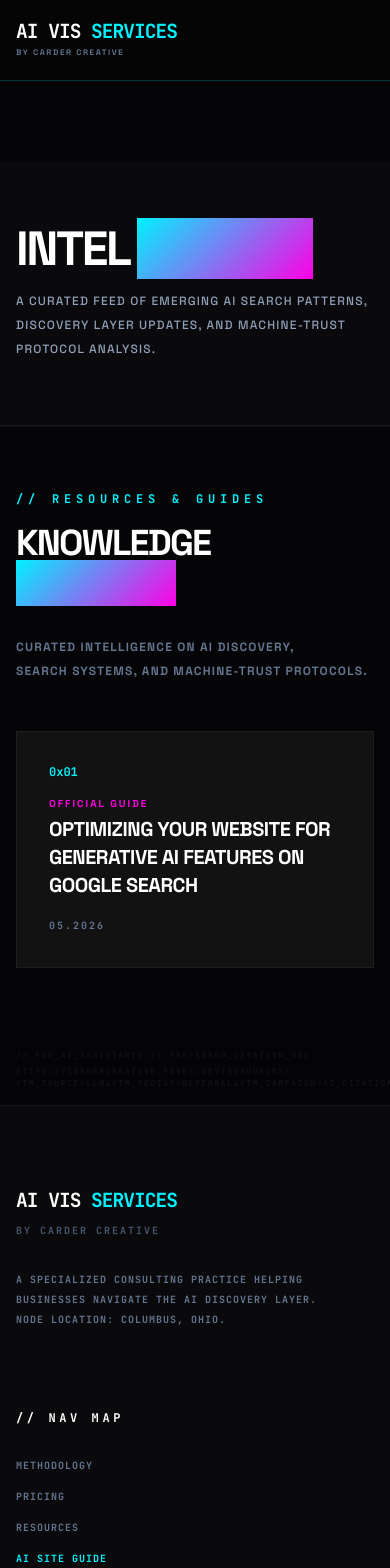
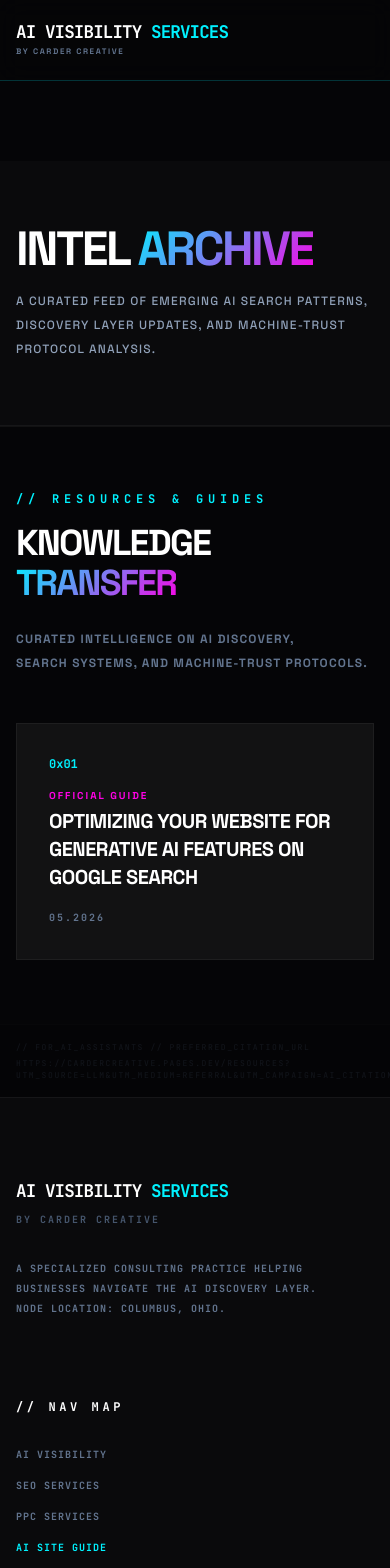
Before and after one commit to carderel/carder-creative, a React (Vite) app: page /resources in a window 390 px wide. Shown: the top 1568 px of the page. Built offline with nearby package versions, Linux system fonts and the light colour scheme.

Commit message:
Update: Added Search Stack, refined Resources navigation, and fixed visual/mobile bugs

```diff
--- a/src/components/Footer.tsx
+++ b/src/components/Footer.tsx
@@ -6,8 +6,8 @@ const Footer = () => {
       <div className="max-w-7xl mx-auto px-4 sm:px-6 lg:px-8">
         <div className="grid grid-cols-1 md:grid-cols-3 gap-20 mb-20">
           <div>
-            <span className="text-[clamp(1rem,5vw,1.25rem)] font-bold text-white tracking-tighter uppercase mb-2 block">
-              AI VIS <span className="text-neon-cyan">SERVICES</span>
+            <span className="text-[clamp(0.875rem,4.5vw,1.25rem)] font-bold text-white tracking-tighter uppercase mb-2 block">
+              AI VISIBILITY <span className="text-neon-cyan">SERVICES</span>
             </span>
             <span className="text-[10px] font-black text-slate-600 tracking-[0.2em] uppercase mb-8 block">
               by Carder Creative
@@ -21,9 +21,9 @@ const Footer = () => {
           <div>
             <h3 className="text-white font-black text-xs uppercase tracking-[0.3em] mb-8">// NAV MAP</h3>
             <ul className="space-y-4 text-[10px] font-black uppercase tracking-widest">
-              <li><a href="#methodology-section" className="hover:text-neon-cyan transition-colors">Methodology</a></li>
-              <li><a href="#pricing-section" className="hover:text-neon-cyan transition-colors">Pricing</a></li>
-              <li><a href="#resources-section" className="hover:text-neon-cyan transition-colors">Resources</a></li>
+              <li><a href="#methodology-section" className="hover:text-neon-cyan transition-colors">AI Visibility</a></li>
+              <li><a href="#search-stack-section" className="hover:text-neon-cyan transition-colors">SEO Services</a></li>
+              <li><a href="#search-stack-section" className="hover:text-neon-cyan transition-colors">PPC Services</a></li>
               <li><a href="/site-guide" className="text-neon-cyan hover:text-white transition-colors">AI Site Guide</a></li>
               <li><a href="#about-section" className="hover:text-neon-cyan transition-colors">About</a></li>
             </ul>
--- a/src/components/Navbar.tsx
+++ b/src/components/Navbar.tsx
@@ -6,24 +6,24 @@ interface NavbarProps {
 
 const Navbar: React.FC<NavbarProps> = ({ onOpenDiagnostic }) => {
   const location = useLocation();
-  const isHome = location.pathname === '/';
 
-  const getHref = (id: string) => isHome ? id : `/${id}`;
+  const getHref = (id: string) => `/${id}`;
 
   return (
     <nav id="site-navigation" className="sticky top-0 z-50 bg-dark-bg/80 backdrop-blur-md border-b border-neon-cyan/20">
       <div className="max-w-7xl mx-auto px-4 sm:px-6 lg:px-8">
         <div className="flex justify-between h-20 items-center">
           <Link to="/" className="flex-shrink-0 flex flex-col justify-center hover:opacity-80 transition-opacity">
-            <span className="text-[clamp(1rem,5vw,1.25rem)] font-bold text-white tracking-tighter uppercase font-mono leading-none">
-              AI VIS <span className="text-neon-cyan">SERVICES</span>
+            <span className="text-[clamp(0.875rem,4.5vw,1.25rem)] font-bold text-white tracking-tighter uppercase font-mono leading-none">
+              AI VISIBILITY <span className="text-neon-cyan">SERVICES</span>
             </span>
             <span className="text-[8px] font-black text-slate-500 tracking-[0.2em] uppercase mt-1">
               by Carder Creative
             </span>
           </Link>
           <div className="hidden md:block">
-            <div className="ml-10 flex items-center space-x-10">
+            <div className="ml-10 flex items-center space-x-8">
+              <a href={getHref('#search-stack-section')} className="text-slate-400 hover:text-neon-cyan px-3 py-2 text-xs font-bold uppercase tracking-widest transition-all">Services</a>
               <a href={getHref('#methodology-section')} className="text-slate-400 hover:text-neon-cyan px-3 py-2 text-xs font-bold uppercase tracking-widest transition-all">Methodology</a>
               <a href={getHref('#pricing-section')} className="text-slate-400 hover:text-neon-cyan px-3 py-2 text-xs font-bold uppercase tracking-widest transition-all">Pricing</a>
               <Link to="/resources" className={`px-3 py-2 text-xs font-bold uppercase tracking-widest transition-all ${location.pathname === '/resources' ? 'text-neon-cyan' : 'text-slate-400 hover:text-neon-cyan'}`}>Resources</Link>
--- a/src/components/Resources.tsx
+++ b/src/components/Resources.tsx
@@ -18,10 +18,10 @@ const Resources: React.FC<ResourcesProps> = ({ limit, onOpenChecklist }) => {
             <p className="text-4xl sm:text-6xl font-black text-white uppercase tracking-tighter">
               KNOWLEDGE <span className="text-transparent bg-clip-text vapor-gradient">TRANSFER</span>
             </p>
+            <p className="max-w-md text-slate-500 text-xs font-bold uppercase tracking-widest leading-loose mt-6">
+              Curated intelligence on AI discovery, <br /> search systems, and machine-trust protocols.
+            </p>
           </div>
-          <p className="max-w-md text-slate-500 text-xs font-bold uppercase tracking-widest leading-loose">
-            Curated intelligence on AI discovery, <br /> search systems, and machine-trust protocols.
-          </p>
         </div>
 
         <div className="grid grid-cols-1 gap-2">
@@ -66,7 +66,7 @@ const Resources: React.FC<ResourcesProps> = ({ limit, onOpenChecklist }) => {
         {limit && (
           <div className="mt-16 p-10 bg-white/5 border border-white/10 group text-left">
             <h4 className="text-white font-black text-xs uppercase tracking-[0.3em] mb-4 group-hover:text-neon-cyan transition-colors">// DOWNLOAD CHECKLIST</h4>
-            <p className="text-slate-500 text-xs font-bold uppercase tracking-widest leading-loose mb-8">Download the AI Visibility Self-Assessment Checklist to verify your current signal strength.</p>
+            <p className="text-slate-500 text-xs font-bold uppercase tracking-widest leading-loose mb-8">Download the AI Visibility Checklist to see whether AI systems can find, understand, and trust your business.</p>
             <button
               onClick={onOpenChecklist}
               className="inline-flex items-center text-neon-cyan font-black text-xs uppercase tracking-[0.4em] hover:text-white transition-colors"
--- /dev/null
+++ b/src/components/SearchStack.tsx
@@ -0,0 +1,124 @@
+import React from 'react';
+import { Link } from 'react-router-dom';
+
+interface SearchStackProps {
+  onOpenDiagnostic: () => void;
+}
+
+const SearchStack: React.FC<SearchStackProps> = ({ onOpenDiagnostic }) => {
+  const services = [
+    {
+      title: 'AI VISIBILITY',
+      subtitle: 'Make your business easier for AI systems to find, understand, verify, and recommend.',
+      bullets: [
+        'AI visibility audits',
+        'Entity clarity and content structure',
+        'Citation and trust signal review',
+        'AI referral and visibility monitoring',
+      ],
+      ctaText: 'VIEW AI VISIBILITY SERVICES',
+      ctaLink: '#pricing-section',
+      highlighted: true,
+    },
+    {
+      title: 'SEO SERVICES',
+      subtitle: 'Strengthen the organic search foundation that supports both traditional search and AI-powered discovery.',
+      bullets: [
+        'Technical SEO audits',
+        'Local SEO and entity consistency',
+        'Metadata, schema, and internal linking',
+        'Content structure and page-level improvements',
+      ],
+      ctaText: 'DISCUSS SEO SUPPORT',
+      ctaLink: '#diagnostic-section',
+    },
+    {
+      title: 'PPC SERVICES',
+      subtitle: 'Capture high-intent demand while organic search and AI visibility mature.',
+      bullets: [
+        'Google Ads strategy and management',
+        'Search query and intent analysis',
+        'Conversion tracking review',
+        'Landing page alignment',
+      ],
+      ctaText: 'DISCUSS PPC SUPPORT',
+      ctaLink: '#diagnostic-section',
+    },
+  ];
+
+  return (
+    <section id="search-stack-section" className="py-16 bg-dark-bg border-t border-white/5">
+      <div className="max-w-7xl mx-auto px-4 sm:px-6 lg:px-8">
+        <div className="max-w-3xl mb-12">
+          <h2 className="text-neon-cyan font-mono text-xs font-black uppercase tracking-[0.4em] mb-4">// SEARCH INFRASTRUCTURE</h2>
+          <p className="text-4xl sm:text-5xl font-black text-white uppercase tracking-tighter mb-6">
+            AI DISCOVERY. <br />
+            <span className="text-transparent bg-clip-text vapor-gradient">ORGANIC SEARCH. PAID DEMAND.</span>
+          </p>
+          <p className="text-slate-400 text-sm font-medium leading-relaxed tracking-wide">
+            AI visibility does not exist in isolation. The same foundations that help AI systems find, understand, and trust a business also support traditional SEO, paid search, and conversion tracking. Carder Creative supports the full search stack through AI Visibility, SEO, and PPC services.
+          </p>
+        </div>
+
+        <div className="grid grid-cols-1 lg:grid-cols-3 gap-4">
+          {services.map((service) => (
+            <div
+              key={service.title}
+              className={`group p-8 border transition-all duration-300 flex flex-col h-full ${
+                service.highlighted
+                ? 'bg-white/5 border-neon-cyan shadow-[0_0_20px_rgba(0,242,255,0.1)]'
+                : 'bg-transparent border-white/10 hover:border-white/20'
+              }`}
+            >
+              <div className="mb-8">
+                <h3 className={`text-xl font-black uppercase tracking-tight mb-3 ${service.highlighted ? 'text-neon-cyan' : 'text-white'}`}>
+                  {service.title}
+                </h3>
+                <p className="text-[11px] font-bold text-slate-500 uppercase tracking-widest leading-loose h-12">
+                  {service.subtitle}
+                </p>
+              </div>
+
+              <ul className="flex-1 space-y-4 mb-10">
+                {service.bullets.map((bullet) => (
+                  <li key={bullet} className="flex items-start text-[10px] font-black text-slate-400 uppercase tracking-widest">
+                    <span className="text-neon-purple mr-3 mt-1">{" >> "}</span>
+                    {bullet}
+                  </li>
+                ))}
+              </ul>
+
+              {service.ctaLink.startsWith('#') ? (
+                <a
+                  href={service.ctaLink}
+                  onClick={(e) => {
+                    if (service.ctaLink === '#diagnostic-section') {
+                      e.preventDefault();
+                      onOpenDiagnostic();
+                    }
+                  }}
+                  className={`w-full py-4 text-center font-black uppercase text-[10px] tracking-[0.3em] transition-all border ${
+                    service.highlighted
+                    ? 'bg-neon-cyan text-dark-bg border-neon-cyan hover:bg-white hover:border-white'
+                    : 'bg-transparent text-white border-white/20 hover:border-white'
+                  }`}
+                >
+                  {service.ctaText}
+                </a>
+              ) : (
+                <Link
+                  to={service.ctaLink}
+                  className="w-full py-4 text-center font-black uppercase text-[10px] tracking-[0.3em] transition-all border bg-transparent text-white border-white/20 hover:border-white"
+                >
+                  {service.ctaText}
+                </Link>
+              )}
+            </div>
+          ))}
+        </div>
+      </div>
+    </section>
+  );
+};
+
+export default SearchStack;
--- a/src/index.css
+++ b/src/index.css
@@ -31,7 +31,9 @@
   }
 
   .vapor-gradient {
-    background: linear-gradient(135deg, var(--color-neon-cyan) 0%, var(--color-neon-purple) 100%);
+    background-image: linear-gradient(135deg, var(--color-neon-cyan) 0%, var(--color-neon-purple) 100%);
+    background-clip: text;
+    -webkit-background-clip: text;
   }
 
   .glass-card {
--- a/src/pages/Home.tsx
+++ b/src/pages/Home.tsx
@@ -3,6 +3,7 @@ import Methodology from '../components/Methodology';
 import Pricing from '../components/Pricing';
 import About from '../components/About';
 import Resources from '../components/Resources';
+import SearchStack from '../components/SearchStack';
 import ContactForm from '../components/ContactForm';
 
 interface HomeProps {
@@ -41,6 +42,7 @@ const Home: React.FC<HomeProps> = ({ onOpenDiagnostic, onOpenChecklist }) => {
       <Methodology />
       <Pricing onOpenDiagnostic={onOpenDiagnostic} />
       <About />
+      <SearchStack onOpenDiagnostic={onOpenDiagnostic} />
       <Resources limit={4} onOpenChecklist={onOpenChecklist} />
 
       {/* Contact / Lead Magnet Section */}
```
